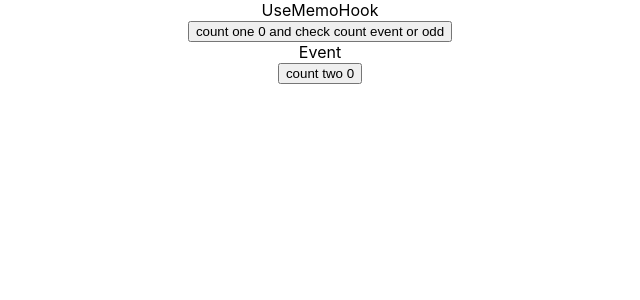
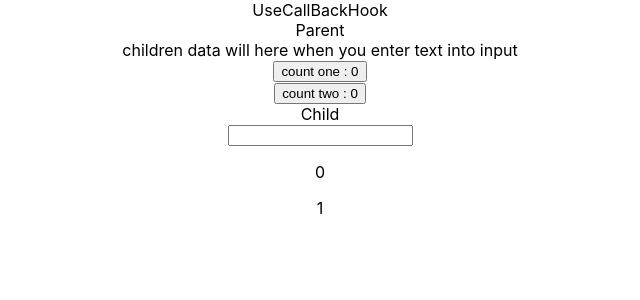
Before and after one commit to es-77/react-js-learn-app, a React (Create React App) app: page / in a window 1280 px wide. Shown: the top 300 px of the page, without its empty margins (320-960 px from the left). Built offline with nearby package versions, Linux system fonts and the light colour scheme.

Commit message:
use callback function hook

```diff
--- a/src/App.js
+++ b/src/App.js
@@ -20,9 +20,9 @@ function App() {
       {/* <UseEffectHook /> */}
       {/* <UseContextHook /> */}
       {/* <UseReducerHook /> */}
-      <UseMemoHook />
-      {/*<UseCallBackHook />
-      <UseRefHook />
+      {/* <UseMemoHook /> */}
+      <UseCallBackHook />
+      {/*<UseRefHook />
       <UseImperativeHook />
       <UseLayoutEffectHook />
       <UseLoggerHook />
--- /dev/null
+++ b/src/components/callback_hook_components/Child.js
@@ -0,0 +1,24 @@
+import React, { useEffect, useState } from 'react'
+
+function Child({ getItems }) {
+    const [items, setItems] = useState([]);
+    const [text, setText] = useState('children data will here when you enter text into input')
+    useEffect(() => {
+        setItems(getItems(text));
+    }, [getItems, text])
+    // const items = getItems();
+    // console.log('Items from Child:', items);
+    return (
+        <div>
+            Child
+            <br />
+            <input type="text" onChange={(e) => setText(e.target.value)} />
+            <br />
+            {items && items.map(item => {
+                return <p key={item}>{item}</p>
+            })}
+        </div>
+    )
+}
+
+export default Child
--- /dev/null
+++ b/src/components/callback_hook_components/Parent.js
@@ -0,0 +1,37 @@
+import React, { useCallback, useState } from 'react'
+import Child from './Child'
+
+function Parent() {
+    const [countOne, setCountOne] = useState(0);
+    const [countTow, setCountTow] = useState(0);
+    const [childData, setChildData] = useState('no data');
+    // const getItems = () => {
+    //     //  the call back function run on everu time when any state change
+    //     for (let index = 0; index < 1000000000; index++) { }
+    //     console.log('countTow', countTow);
+    //     return [countTow, countTow]
+    // }
+
+    const getItems = useCallback((data) => {
+        setChildData(data)
+        for (let index = 0; index < 1000000000; index++) { }
+        console.log('countTow', countTow);
+        return [countTow, countTow + 1]
+    }, [countTow])
+
+    return (
+        <div>
+            Parent
+            <br />
+            {childData}
+            <br />
+
+            <button onClick={(e) => setCountOne(countOne + 1)}> count one : {countOne}</button>
+            <br />
+            <button onClick={(e) => setCountTow(countTow + 1)}>count two : {countTow}</button>
+            <Child getItems={getItems} />
+        </div>
+    )
+}
+
+export default Parent
--- a/src/hooks_components/UseCallBackHook.js
+++ b/src/hooks_components/UseCallBackHook.js
@@ -1,9 +1,13 @@
 import React from 'react'
+import Parent from '../components/callback_hook_components/Parent'
 
 export default function UseCallBackHook() {
     return (
         <div>
             UseCallBackHook
+            <br />
+            <Parent />
+
         </div>
     )
 }
```
